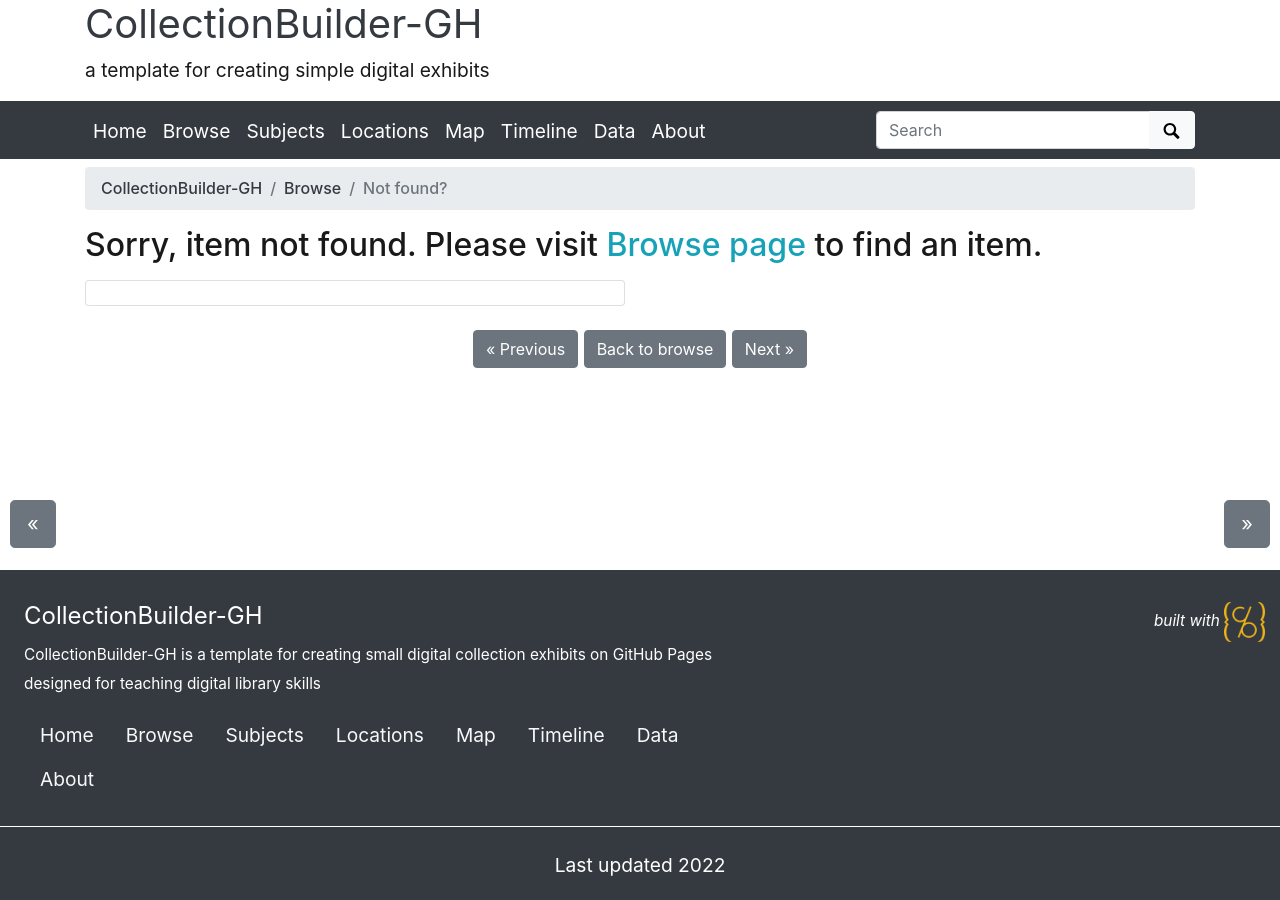
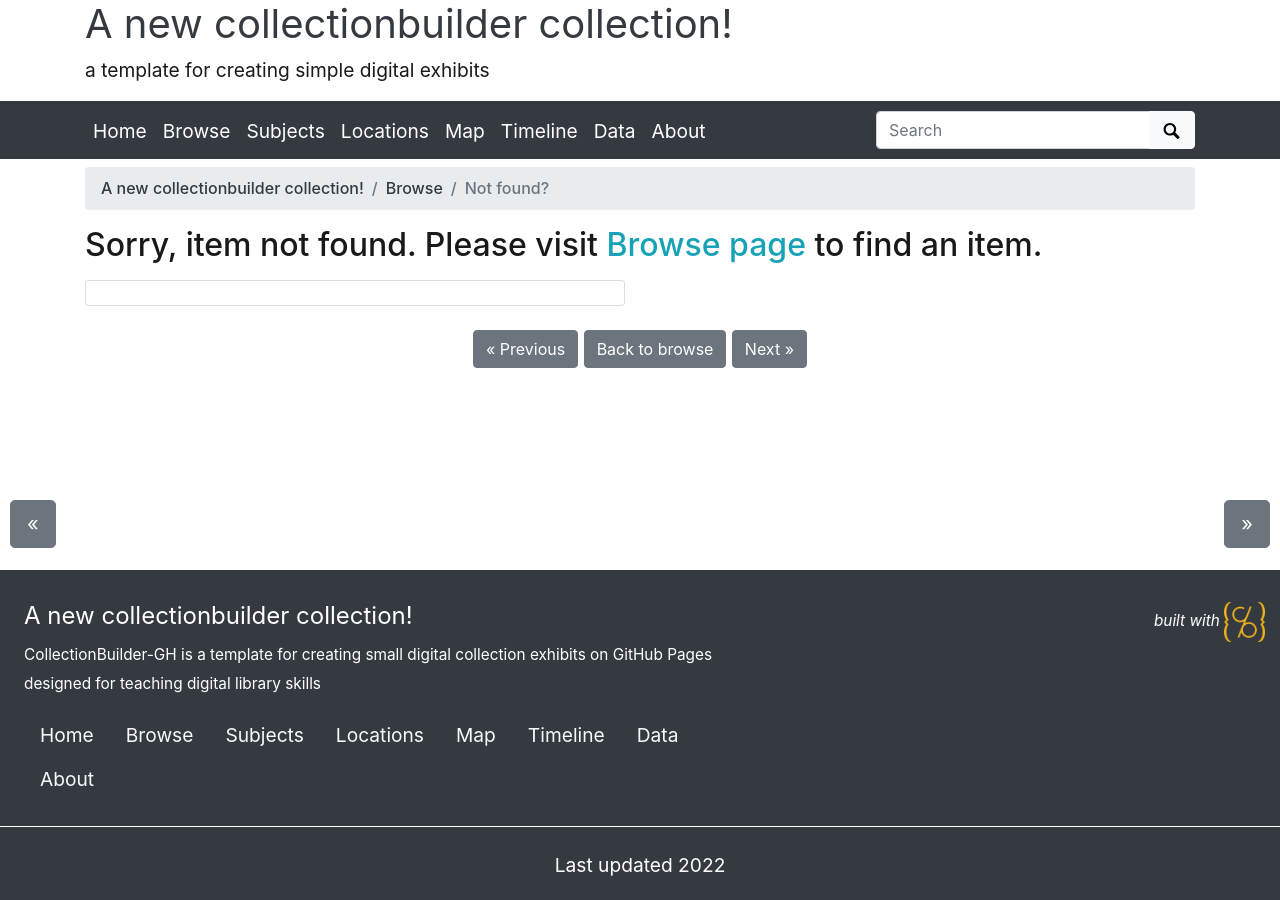
Before and after one commit to owikle/demo-collectionbuilder-history, a Jekyll site: the page built from pages/item.md, in a window 1280 px wide. Built offline with Jekyll 4.4.1, drawn with Linux system fonts in a browser that asks for light colours.

Commit message:
update site settings

```diff
--- a/_config.yml
+++ b/_config.yml
@@ -14,27 +14,27 @@
 # on GitHub Pages it is your github repository's name prefixed with a /
 #baseurl: /collectionbuilder-gh
 # location of code, the full url to your github repository
-source-code: https://github.com/CollectionBuilder/collectionbuilder-gh
+source-code: https://github.com/owikle/demo-collectionbuilder-history
 
 ##########
 # SITE SETTINGS
 #
 # title of site appears in banner
-title: CollectionBuilder-GH
+title: A new collectionbuilder collection!
 # tagline, a short phrase that will appear throughout the site in the top banner
 tagline: a template for creating simple digital exhibits
 # description appears in meta tags and other locations
 # this description might appear in search result lists, keep around 160 characters max
 description: "CollectionBuilder-GH is a template for creating small digital collection exhibits on GitHub Pages designed for teaching digital library skills"
 # creator of the digital collection, to appear in meta tags; we typically use our GitHub usernames but feel free to just use your name
-author: CollectionBuilder
+author: owikle
 
 ##########
 # COLLECTION SETTINGS
 #
 # Set the metadata for your collection (the name of the csv file in your _data directory that describes the objects in your collection)
 # Use the filename of your CSV **without** the ".csv" extension! E.g. _data/demo-metadata.csv --> "demo-metadata"
-metadata: demo-metadata
+metadata: newdemo-metadata
 
 ##########
 # Site/Organization Branding
```
